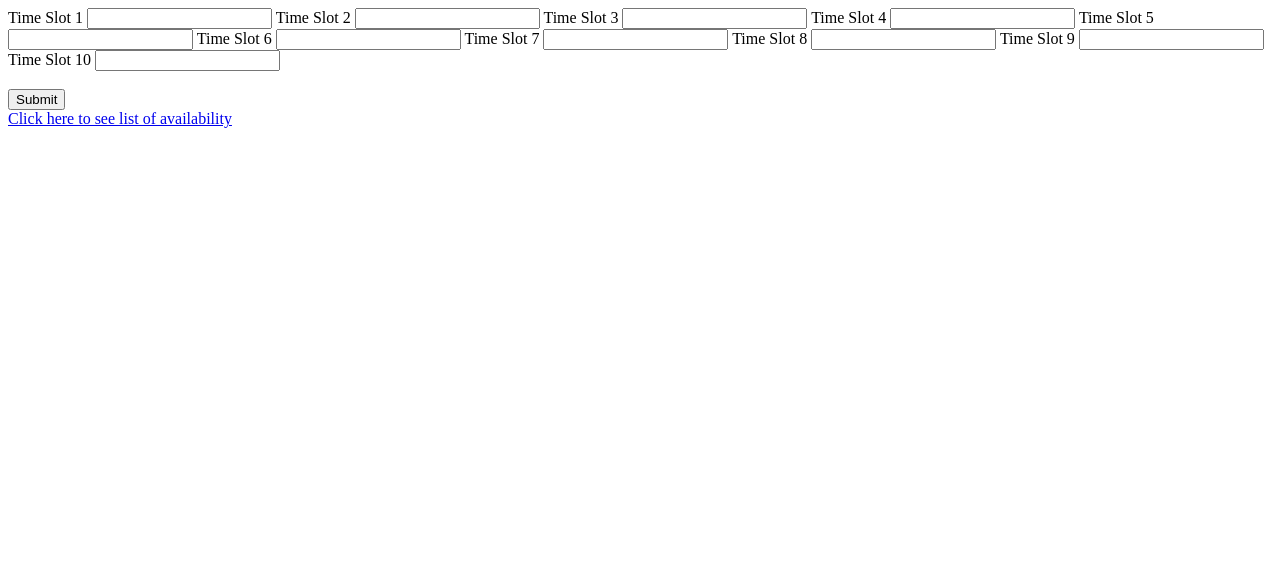
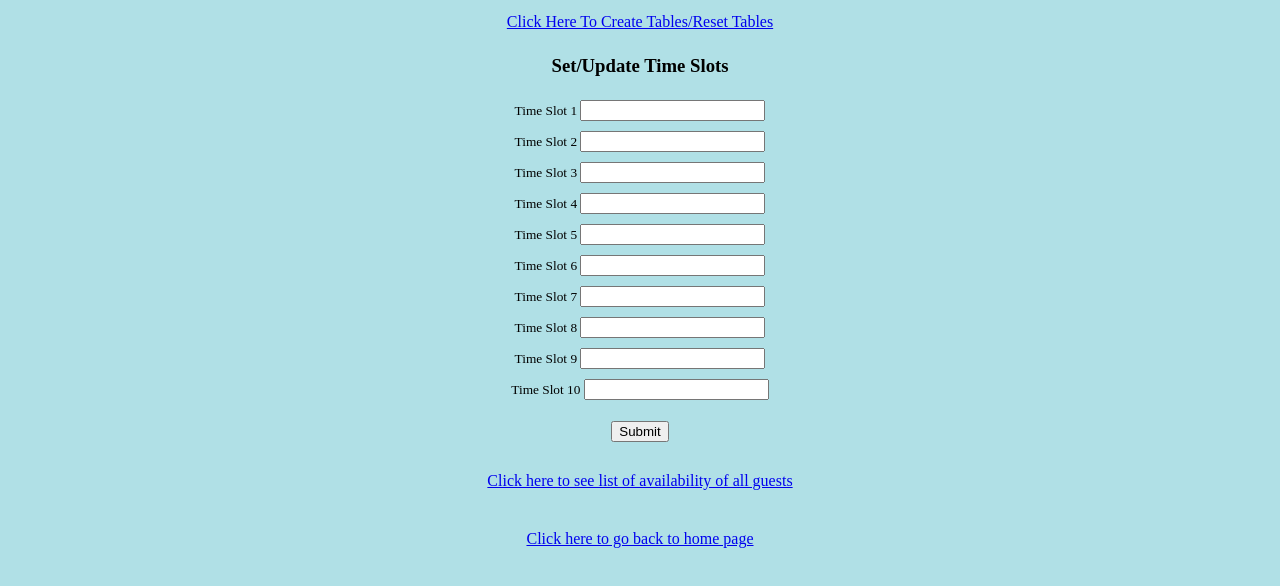
Before and after one commit to ShaimaaAliECE/lab3-mveysey, a website: page static/update-availability.html in a window 1280 px wide. Drawn offline with Linux system fonts and the light colour scheme.

Commit message:
Added CSS

```diff
--- a/static/update-availability.html
+++ b/static/update-availability.html
@@ -6,31 +6,65 @@
     <meta name="viewport" content="width=device-width, initial-scale=1.0">
     <title>Document</title>
 </head>
-<body>
+<body style="background-color: powderblue;">
+    <div style="text-align:center; padding:5px;">
+    <a href='/create-reset-tables'>Click Here To Create Tables/Reset Tables</a>
+    </div>
+
+    <h3 style="text-align: center;">Set/Update Time Slots</h3>
+
+    <div style="text-align:center; font-size:smaller;">
     <form action='/updateAvailability' method='get'>
+        <div style="padding:5px;">
         <label for="one">Time Slot 1</label>
-        <input type="text" id="one" name="one">
+        <input type="text" id="one" name="one"><br>
+    </div>
+        <div style="padding:5px;">
         <label for="two">Time Slot 2</label>
-        <input type="text" id="two" name="two">
+        <input type="text" id="two" name="two"><br>
+    </div>
+        <div style="padding:5px;">
         <label for="three">Time Slot 3</label>
-        <input type="text" id="three" name="three">
+        <input type="text" id="three" name="three"><br>
+    </div>
+        <div style="padding:5px;">
         <label for="four">Time Slot 4</label>
-        <input type="text" id="four" name="four">
+        <input type="text" id="four" name="four"><br>
+    </div>
+        <div style="padding:5px;">
         <label for="five">Time Slot 5</label>
-        <input type="text" id="five" name="five">
+        <input type="text" id="five" name="five"><br>
+    </div>
+        <div style="padding:5px;">
         <label for="six">Time Slot 6</label>
-        <input type="text" id="six" name="six">
+        <input type="text" id="six" name="six"><br>
+    </div>
+        <div style="padding:5px;">
         <label for="seven">Time Slot 7</label>
-        <input type="text" id="seven" name="seven">
+        <input type="text" id="seven" name="seven"><br>
+    </div>
+        <div style="padding:5px;">
         <label for="eight">Time Slot 8</label>
-        <input type="text" id="eight" name="eight">
+        <input type="text" id="eight" name="eight"><br>
+    </div>
+        <div style="padding:5px;">
         <label for="nine">Time Slot 9</label>
-        <input type="text" id="nine" name="nine">
+        <input type="text" id="nine" name="nine"><br>
+    </div>
+        <div style="padding:5px;">
         <label for="ten">Time Slot 10</label>
         <input type="text" id="ten" name="ten"><br><br>
+    </div>
         <input type="submit" value="Submit">
+    </div>
     </form>
 
-    <a href='/displayAvailability'>Click here to see list of availability</a>
+    <div style="text-align:center; padding:30px;">
+    <a href='/displayAvailability'>Click here to see list of availability of all guests</a>
+</div>
+
+<div style="text-align:center; padding:10px;">
+    <a href='/index.html'>Click here to go back to home page</a>
+</div>
 </body>
 </html>
```
Also changed, not shown: index.js (+6 -4 lines), static/guest-page.html (+7 -2 lines), static/index.html (+11 -4 lines), static/login-form.html (+8 -2 lines).
